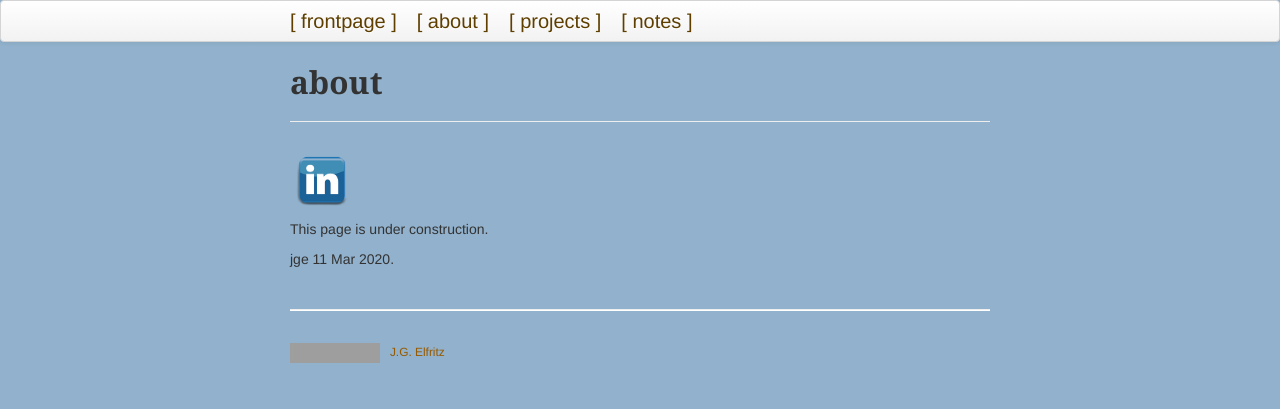
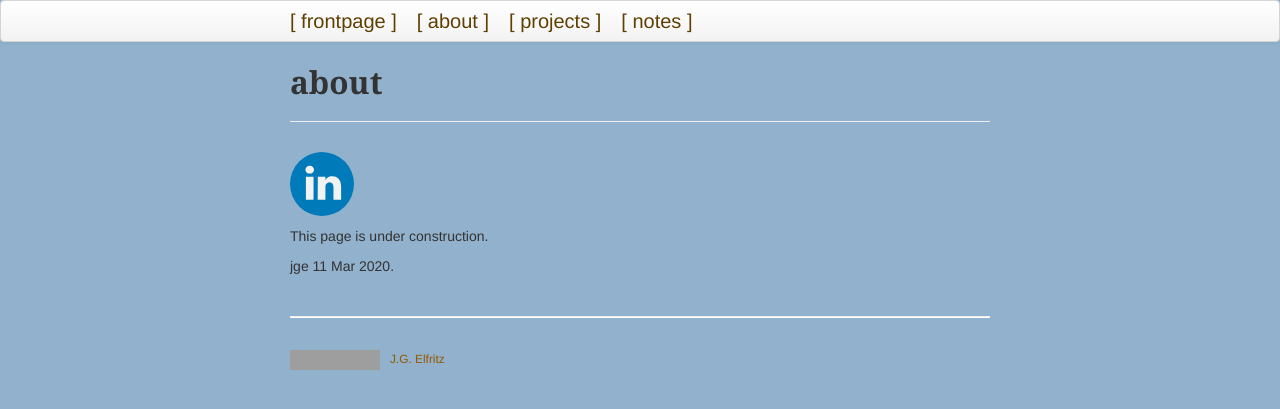
Before and after one commit to justinelfritz/justinelfritz.github.io, a Jekyll site: the page built from pages/about.md, in a window 1280 px wide. Shown: the top 409 px of the page. Built offline with Jekyll 4.4.1, drawn with Linux system fonts in a browser that asks for light colours; grey boxes are pictures that could not be loaded.

Commit message:
new linkedin logo

```diff
--- a/pages/about.md
+++ b/pages/about.md
@@ -4,7 +4,7 @@ title: about
 description: general synopsis and motivation
 ---
 
-<a href="https://www.linkedin.com/in/justinelfritz/"><img src="https://mag06.github.io/linkedin_logo.png" width="64" height="64"></a>
+<a href="https://www.linkedin.com/in/justinelfritz/"><img src="https://mag06.github.io/linkedin_circ.svg" width="64" height="64"></a>
 
 This page is under construction.
 
```
Also changed, not shown: linkedin_circ.svg (added).
